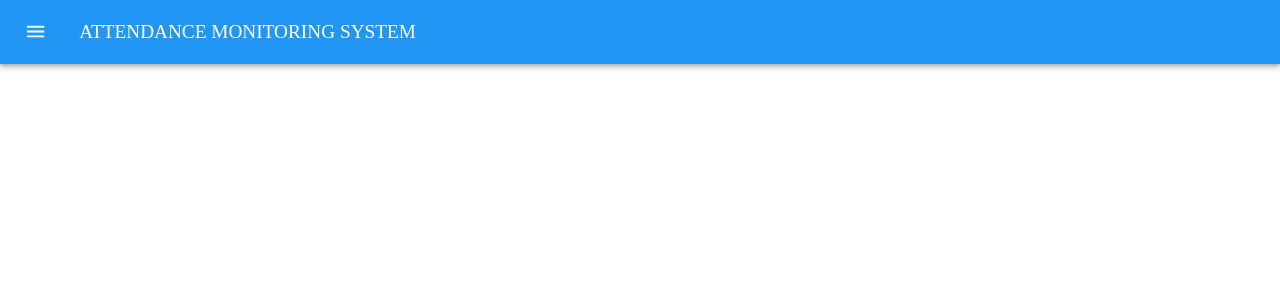
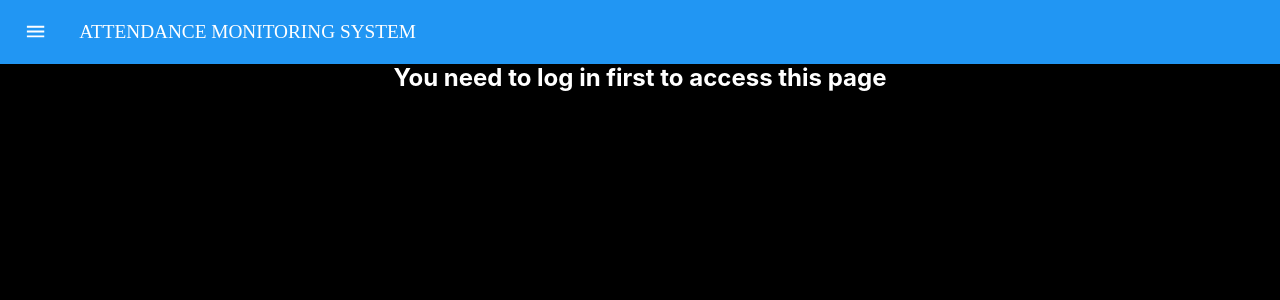
Before and after one commit to mayankarora21/Attendance-Monitoring-System, a React (Create React App) app in the folder frontend/: page /viewclasslist in a window 1280 px wide. Shown: the top 300 px of the page. Built offline with nearby package versions, Linux system fonts and the light colour scheme.

Commit message:
added view class list page

```diff
--- a/frontend/src/actions/actionTypes.js
+++ b/frontend/src/actions/actionTypes.js
@@ -9,3 +9,4 @@ export const LOAD_FACULTY="LOAD_FACULTY";
 export const LOAD_DETENTION_LIST="LOAD_DETENTION_LIST";
 export const LOAD_STUDENT_LIST_ALL="LOAD_STUDENT_LIST_ALL";
 export const LOAD_FACULTY_LIST_ALL="LOAD_FACULTY_LIST_ALL";
+export const LOAD_CLASS_LIST_ALL="LOAD_CLASS_LIST_ALL";
--- a/frontend/src/actions/actions.js
+++ b/frontend/src/actions/actions.js
@@ -139,3 +139,14 @@ export function loadFacultyListAll(){
         payload:facultyListAll
     }
 }
+
+export function loadClassListAll(){
+    const classListAll=fetch('http://localhost:3000/getallclasslist').then(response=>response.json())
+    .then(data=>{
+        return data
+    });
+    return{
+        type:actionTypes.LOAD_CLASS_LIST_ALL,
+        payload:classListAll
+    }
+}
--- a/frontend/src/components/Admin/AdminHome/AdminHome.js
+++ b/frontend/src/components/Admin/AdminHome/AdminHome.js
@@ -136,7 +136,13 @@ const AdminHome=(props)=>{
                         </Button>
                     </Link>
                 </Grid>
-
+                <Grid item xs={12} sm={6}>
+                    <Link to="/viewclasslist" className="noUnderline">
+                        <Button variant="contained" color="secondary" >
+                            View Class List
+                        </Button>
+                    </Link>
+                </Grid>
             </Grid>
         </div>
     )
--- /dev/null
+++ b/frontend/src/components/Admin/ViewClassList/ViewClassList.js
@@ -0,0 +1,56 @@
+import React from 'react';
+import {connect} from 'react-redux';
+import * as actions from '../../../actions/actions';
+import Loading from '../../Loading/Loading';
+import Grid from '@material-ui/core/Grid';
+import Row from '../Row/Row';
+import LoginFirst from '../../LoginFirst/LoginFirst';
+
+class ViewClassList extends React.Component{
+    componentWillMount(){
+        if(this.props.isAdminLoggedIn)
+            this.props.loadClassListAll();
+    }
+    render(){
+        if(this.props.isAdminLoggedIn){
+            const classListAll=this.props.classListAll;
+            if(classListAll && classListAll.map){
+                if(classListAll.length===0){
+                    return (<div className="libraryBackground white"><h3 className="ma0">No class record found</h3></div>)
+                }
+                const classArray=classListAll.map((c,i)=>{
+                    return <Row text1={c.classid} text2={c.branch} text3={c.semester} text4={c.section} numColumns={4} key={i}></Row>
+                })
+                return(
+                    <div className="libraryBackground white">
+                        <h3 className="ma0">Class List</h3><br/>
+                        <Grid container spacing={2} style={{fontSize:''}}>
+                            <Row text1="ID" text2="Branch" text3="Semester" text4="Section" numColumns={4}></Row>
+                            {classArray}
+                        </Grid>
+                    </div>
+                );
+            }
+            else{
+                return <Loading></Loading>
+            }
+        }
+        else{
+            return <LoginFirst></LoginFirst>
+        }
+    }
+}
+const mapStateToProps=(state)=>{
+    return{
+        classListAll:state.loadClassListAllReducer.classListAll,
+        isAdminLoggedIn:state.loadAdminReducer.isAdminLoggedIn
+    }
+}
+const mapDispatchToProps=(dispatch)=>{
+    return{
+        loadClassListAll:()=>{
+            dispatch(actions.loadClassListAll());
+        }
+    }
+}
+export default connect(mapStateToProps,mapDispatchToProps)(ViewClassList);
--- a/frontend/src/components/Routes/Routes.js
+++ b/frontend/src/components/Routes/Routes.js
@@ -30,12 +30,14 @@ import FacultyUpdatePassword from '../Faculty/FacultyUpdatePassword/FacultyUpdat
 import ViewDetentionList from '../Admin/ViewDetentionList/ViewDetentionList';
 import ViewStudentList from '../Admin/ViewStudentList/ViewStudentList';
 import ViewFacultyList from '../Admin/ViewFacultyList/ViewFacultyList';
+import ViewClassList from '../Admin/ViewClassList/ViewClassList';
 
 const Routes=()=>{
     return(
         <Switch>
             <Route path="/student" component={StudentHome}></Route>
             <Route path="/viewstudentlist" component={ViewStudentList}></Route>
+            <Route path="/viewclasslist" component={ViewClassList}></Route>
             <Route path="/viewfacultylist" component={ViewFacultyList}></Route>
             <Route path="/viewdetentionlist" component={ViewDetentionList}></Route>
             <Route path="/facultyupdatepassword" component={FacultyUpdatePassword}></Route>
--- /dev/null
+++ b/frontend/src/reducers/loadClassListAllReducer.js
@@ -0,0 +1,15 @@
+import * as actionTypes from '../actions/actionTypes';
+
+const loadClassListAllReducer=(state={},action)=>{
+    switch(action.type){
+        case actionTypes.LOAD_CLASS_LIST_ALL:
+//            console.log(action)
+            return{
+                ...state,
+                classListAll:action.payload
+            }
+        default:return state;
+    }
+}
+
+export default loadClassListAllReducer;
--- a/frontend/src/reducers/rootReducer.js
+++ b/frontend/src/reducers/rootReducer.js
@@ -10,6 +10,7 @@ import loadFacultyReducer from './loadFacultyReducer';
 import loadDetentionListReducer from './loadDetentionListReducer';
 import loadStudentListAllReducer from './loadStudentListAllReducer';
 import loadFacultyListAllReducer from './loadFacultyListAllReducer';
+import loadClassListAllReducer from './loadClassListAllReducer';
 
 const rootReducer=combineReducers({
     loadAdminReducer,
@@ -23,6 +24,7 @@ const rootReducer=combineReducers({
     loadDetentionListReducer,
     loadStudentListAllReducer,
     loadFacultyListAllReducer,
+    loadClassListAllReducer,
 });
 
 export default rootReducer;
```
Also changed, not shown: 1 other file (tests, documents, lock files or other folders).
